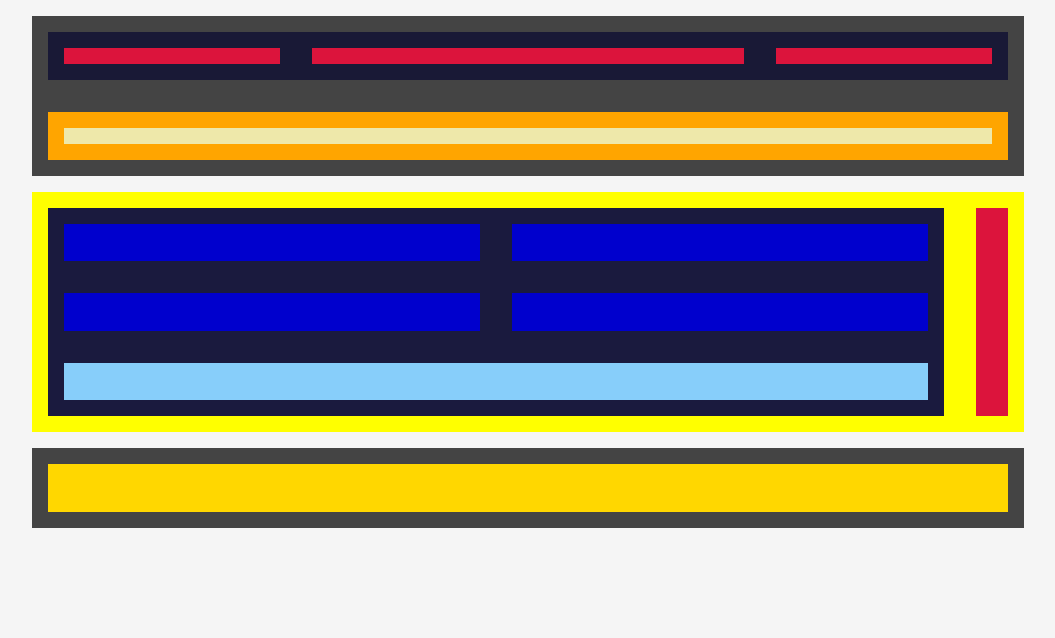
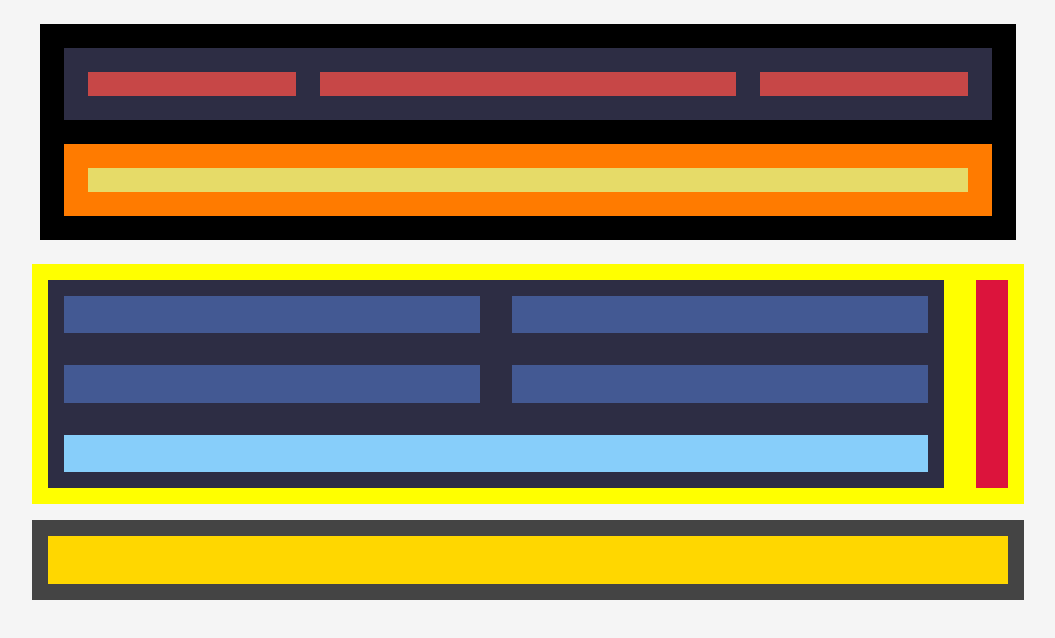
Before and after one commit to fidelvc/m3-1, a plain HTML site: page index.html in a window 1280 px wide. Shown: the whole page, without its empty margins (112-1167 px from the left). Drawn offline with Linux system fonts and the light colour scheme.

Commit message:
remake header

```diff
--- a/styles/style.css
+++ b/styles/style.css
@@ -9,10 +9,11 @@ body{
     font-size: 1.1em;
 }
 :root{
-    --bleed: 0.5em 0.75rem;
+    --bleed-content: 0.5em 0.75rem;
+    --bleed-container: 1.5rem;
     --border-radius: 0.5rem;
-    --margin: 1rem;
-    --height: 1rem;
+    --height: 1.5rem;
+    --gap: 1.5rem;
 }
 
 @media (prefers-color-scheme: light){
@@ -21,29 +22,29 @@ body{
     }
 
     .header{
-        background-color: #444;
+        background-color: black;
     }
     .headerbar{
-        background-color: rgb(25, 25, 54);
+        background-color: rgb(45, 45, 68);
     }
     .headerbar>div{
-        background-color: crimson;
+        background-color: rgb(199, 71, 71);
     }
     .navbar {
-        background-color: orange;
+        background-color: rgb(255, 123, 0);
     }
     .navbar>span {
-        background-color: palegoldenrod;
+        background-color: rgb(230, 219, 104);
     }
 
     .main{
         background-color: yellow;
     }
     .article-wrapper{
-        background-color: rgb(26, 26, 62);
+        background-color: rgb(45, 45, 68);
     }
     .article-wrapper>div{
-        background-color: mediumblue;
+        background-color: rgb(67, 89, 147);
     }
     .aside{
         background-color: crimson;
@@ -68,20 +69,25 @@ body{
 /* Estílos Bloque 1 header e hijos */
 
 .header{
-    margin: var(--margin);
+    margin: var(--bleed-container);
     display: flex;
-    flex-direction: column;
+    padding: var(--bleed-container);
+    gap: var(--gap);
 }
 .headerbar{
-    margin: var(--margin);
     display: flex;
+    padding: var(--bleed-container);
+    gap: var(--gap);
 }
 .headerbar>div {
     height: var(--height);
-    margin: var(--margin);
     flex-grow: 1;
 }
 @media (min-width: 40rem){
+    .header{
+        display: flex;
+        flex-direction: column;
+    }
     .headerbar>div:nth-child(2){
        flex-grow: 2;
     }
@@ -98,13 +104,13 @@ body{
 }
 
 .navbar {
-    margin: var(--margin);
     display: flex;
+    padding: var(--bleed-container);
 }
 .navbar>span{
     flex-grow: 1;
     height: var(--height);
-    margin: var(--margin);
+
 }
 
 /* Estílos Bloque 2 Main e hijos */
```
